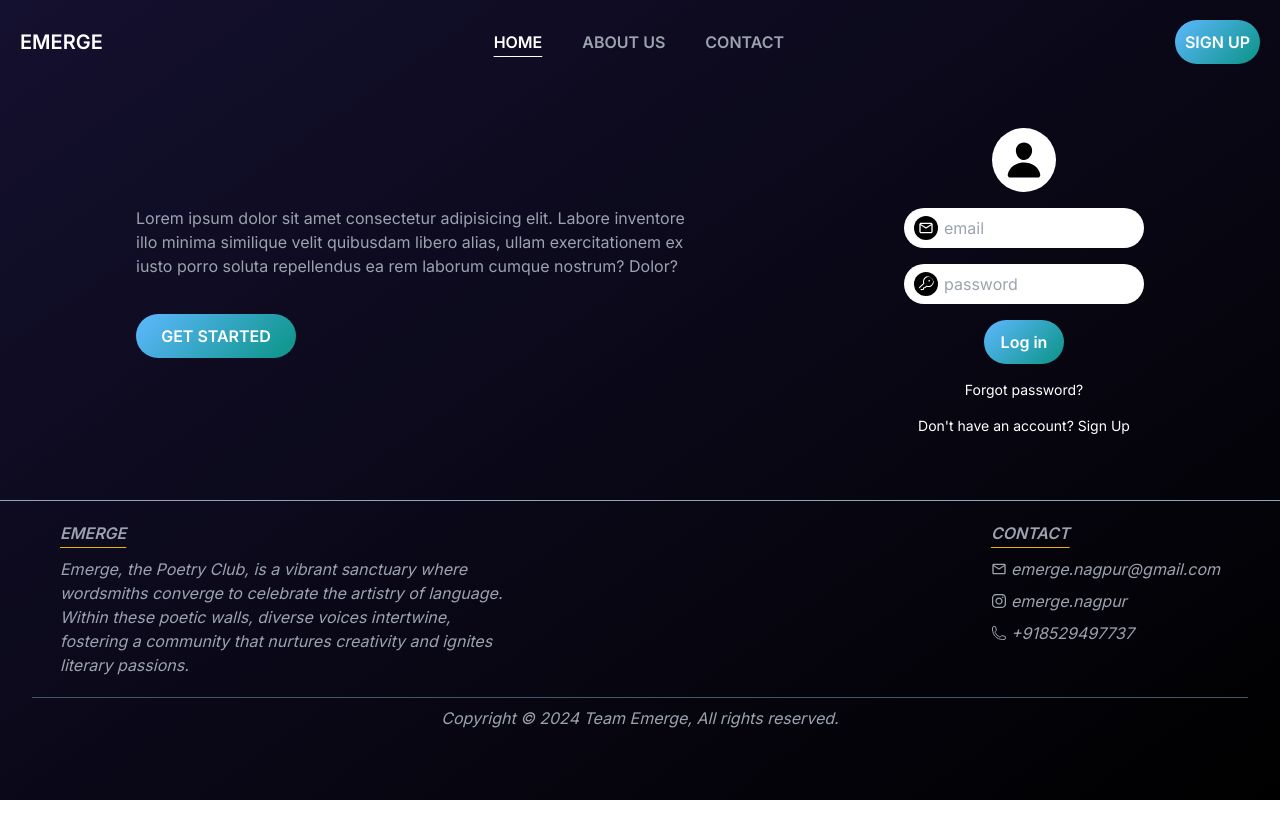
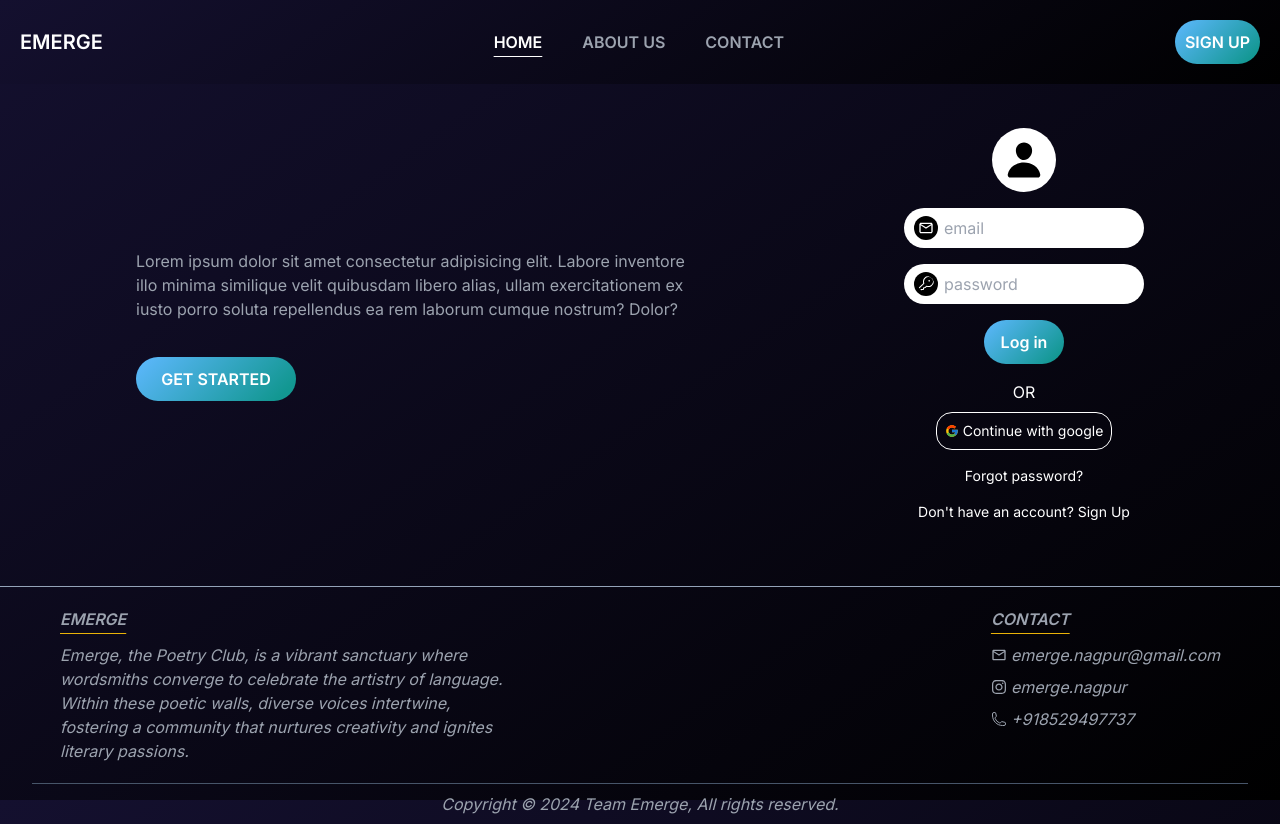
Before and after one commit to ShiwaliKarn/emerge, a Next.js app: page /sign-up in a window 1280 px wide. Before the commit the page ends 800 px from the top, so only its background shows below. Built offline with nearby package versions, Linux system fonts and the light colour scheme; no server answers.

Commit message:
add sign in with google functionality

```diff
--- a/app/(Pages)/sign-up/page.jsx
+++ b/app/(Pages)/sign-up/page.jsx
@@ -1,6 +1,7 @@
 "use client";
 import { IoPerson } from "react-icons/io5";
 import { GoKey } from "react-icons/go";
+import { FcGoogle } from "react-icons/fc";
 import { MdOutlineMail } from "react-icons/md";
 import { useState } from "react";
 import { account } from "@/app/appwrite/appwrite.js";
@@ -54,6 +55,14 @@ const SignUp = () => {
 
   const loginUser = async (email, password) => {
     await account.createEmailPasswordSession(email, password);
+  };
+
+  const handleGoogleLogin = async () => {
+    account.createOAuth2Session(
+      "google",
+      "http://localhost:3000/",
+      "http://localhost:3000/"
+    );
   };
 
   return (
@@ -140,6 +149,16 @@ const SignUp = () => {
           <button className="w-20">
             {currState === "Sign Up" ? "Sign up" : "Log in"}
           </button>
+          <div className="text-white">
+            <p className="text-center mb-2">OR</p>
+            <div
+              onClick={handleGoogleLogin}
+              className="flex items-center border border-white rounded-2xl gap-1 text-sm  p-2 cursor-pointer"
+            >
+              <FcGoogle />
+              Continue with google
+            </div>
+          </div>
           {currState === "Sign In" ? (
             <>
               <p className="text-white text-sm cursor-pointer">
--- a/app/Components/Navbar.jsx
+++ b/app/Components/Navbar.jsx
@@ -15,6 +15,9 @@ const Navbar = () => {
 
   const toggleMenu = () => {
     setShowMenu((prev) => !prev);
+  };
+  const handleSignUpClick = () => {
+    setActiveItem("");
   };
 
   useEffect(() => {}, [isAuthenticated]);
@@ -94,7 +97,7 @@ const Navbar = () => {
         </div>
       ) : (
         <Link href="/sign-up">
-          <button>SIGN UP</button>
+          <button onClick={handleSignUpClick}>SIGN UP</button>
         </Link>
       )}
     </nav>
```
